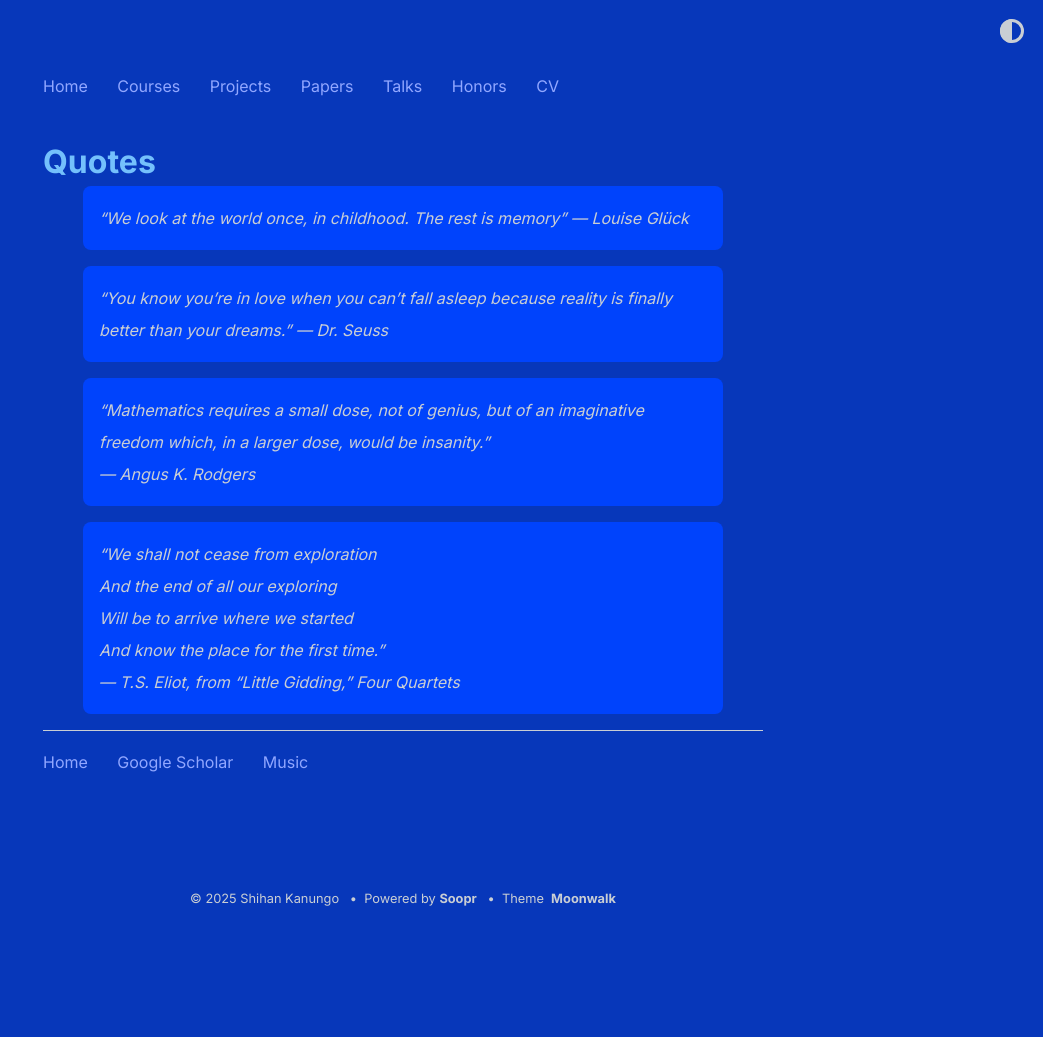
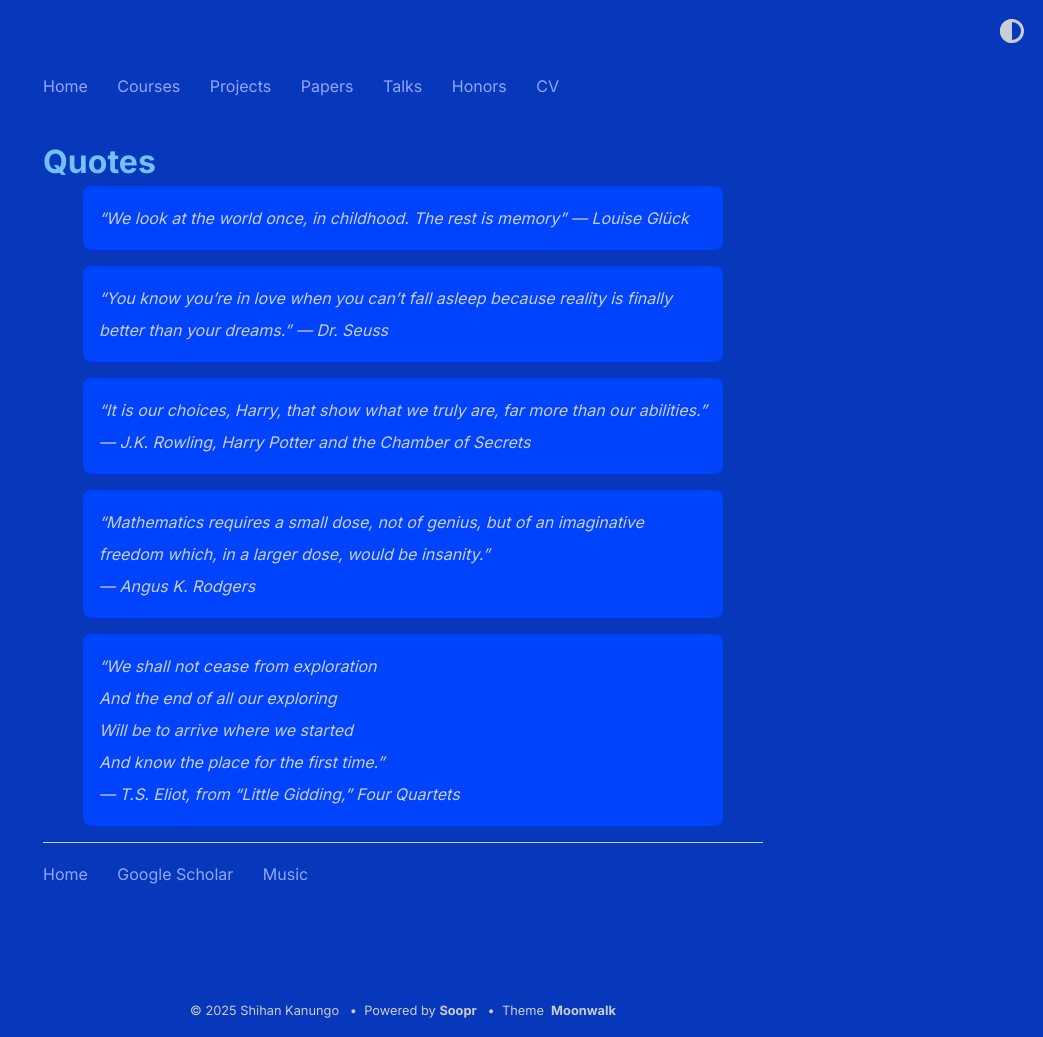
Before and after one commit to shihankanungo/shihankanungo.github.io, a Jekyll site: the page built from quotes.md, in a window 1280 px wide. Shown: the whole page, without its empty margins (237-1280 px from the left). Built offline with Jekyll 4.4.1, drawn with Linux system fonts in a browser that asks for light colours; before the commit the page ends 925 px from its top, so only the background shows below that.

Commit message:
Update quotes.md

```diff
--- a/quotes.md
+++ b/quotes.md
@@ -7,6 +7,8 @@ title: Quotes
 
 > "You know you're in love when you can't fall asleep because reality is finally better than your dreams." --- Dr. Seuss
 
+> "It is our choices, Harry, that show what we truly are, far more than our abilities." --- J.K. Rowling, <i>Harry Potter and the Chamber of Secrets</i>
+
 > "Mathematics requires a small dose, not of genius, but of an imaginative freedom which, in a larger dose, would be insanity." <br> --- Angus K. Rodgers
 
 > "We shall not cease from exploration <br>
```
